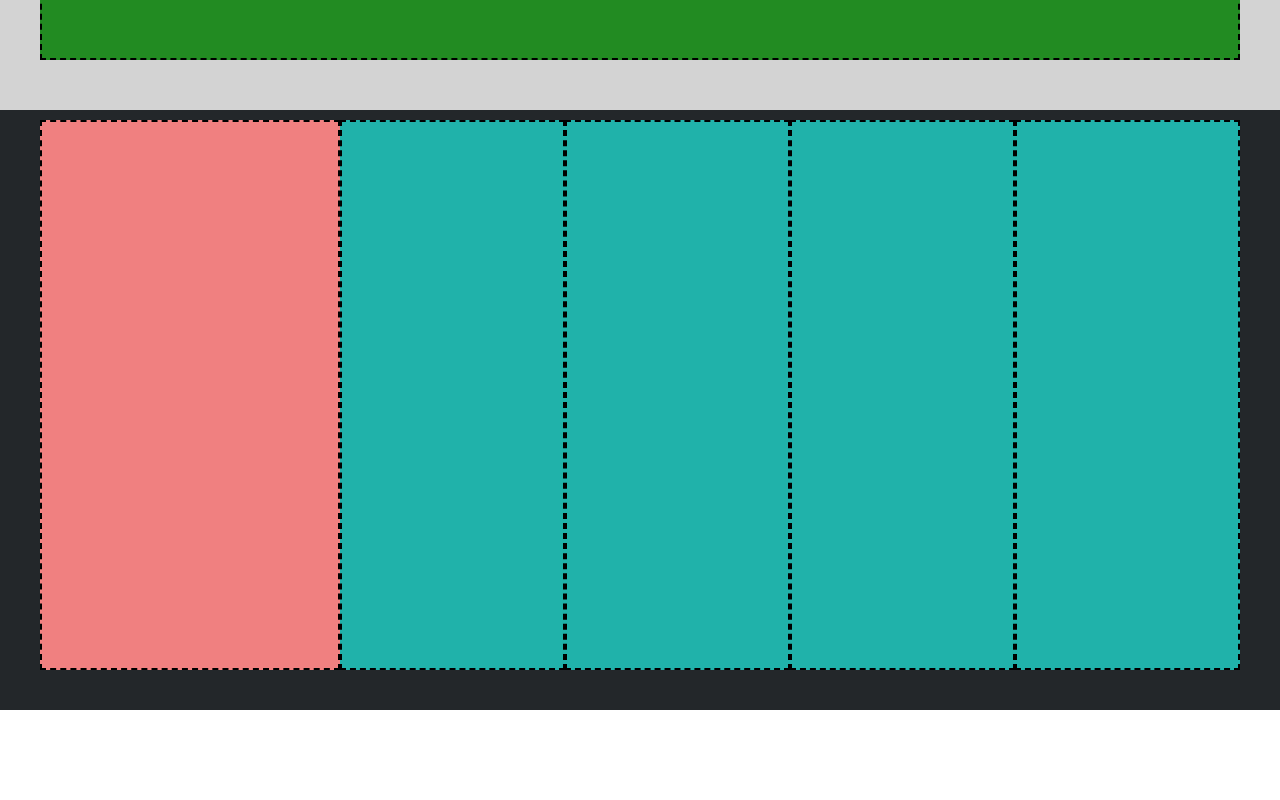
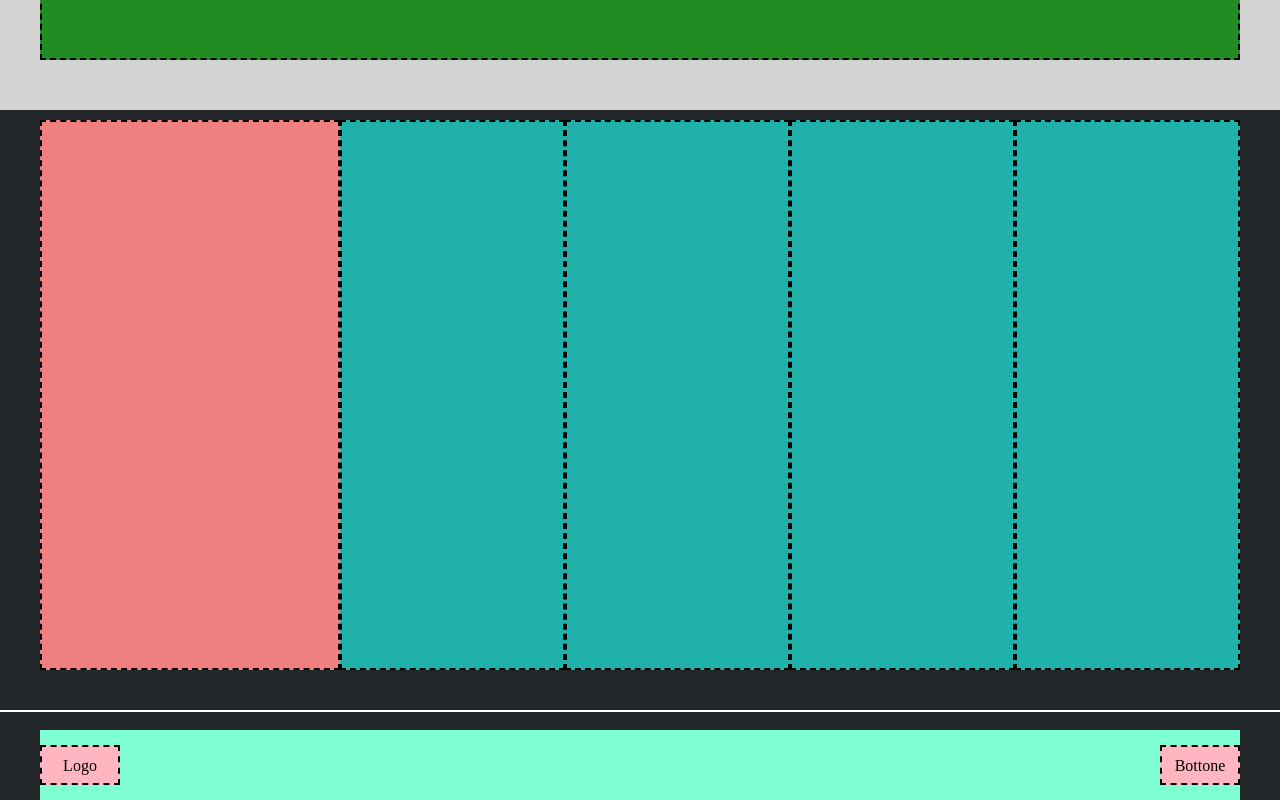
Before and after one commit to Chiaravalle04/htmlcss-struttura-discord, a plain HTML site: page index.html in a window 1280 px wide. Shown: the part 3160-3960 px from the top of the page. Before the commit the page ends 3870 px from the top, so only its background shows below. Drawn offline with Linux system fonts and the light colour scheme.

Commit message:
add footer + debug

```diff
--- a/css/style.css
+++ b/css/style.css
@@ -11,7 +11,8 @@
     margin: 0 auto;
 }
 
-/* STRUTTURA - HEADER */
+/* --- STRUTTURA HEADER --- */
+
 header {
     min-height: 70px;
 }
@@ -61,7 +62,7 @@ header {
     justify-content: flex-end;
 }
 
-/* STRUTTURA - MAIN */
+/* --- STRUTTURA MAIN --- */
 
 /*  FIRST SECTION */
 .first-section {
@@ -147,6 +148,28 @@ header {
     margin-top: 10px;
 }
 
+/* --- STRUTTURA FOOTER --- */
+footer {
+    min-height: 90px;
+    border-top: 2px solid #ffffff;
+    display: flex;
+    align-items: flex-end;
+}
+
+.footer-container {
+    width: 1200px;
+    min-height: 70px;
+    display: flex;
+    align-items: center;
+    justify-content: space-between;
+}
+
+.content-footer {
+    width: 80px;
+    height: 40px;
+    padding: 10px;
+    text-align: center;
+}
 
 
 
@@ -242,3 +265,17 @@ header {
     background-color: #20b2aa;
     border: 2px dashed black;
 }
+
+/* --- DEBUG - FOOTER --- */
+.debug footer {
+    background-color: #23272a;
+}
+
+.debug .footer-container {
+    background-color: #7fffd4;
+}
+
+.debug .content-footer {
+    background-color: #ffb6c1;
+    border: 2px dashed black;
+}
--- a/index.html
+++ b/index.html
@@ -148,5 +148,18 @@
 
         </main>
 
+        <!-- STRUTTURA FOOTER -->
+        <footer>
+
+            <div class="footer-container container">
+
+                <div class="content-footer">Logo</div>
+
+                <div class="content-footer">Bottone</div>
+
+            </div>
+
+        </footer>
+
     </body>
 </html>
```
